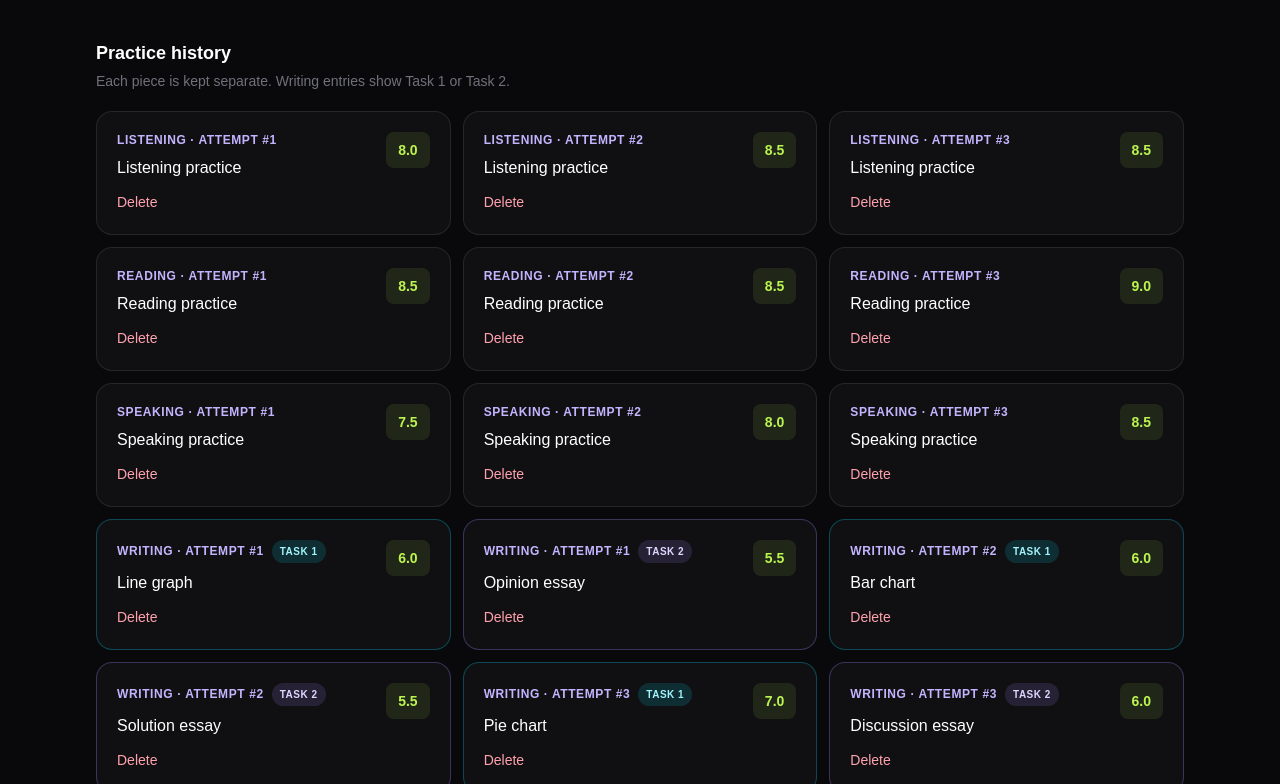
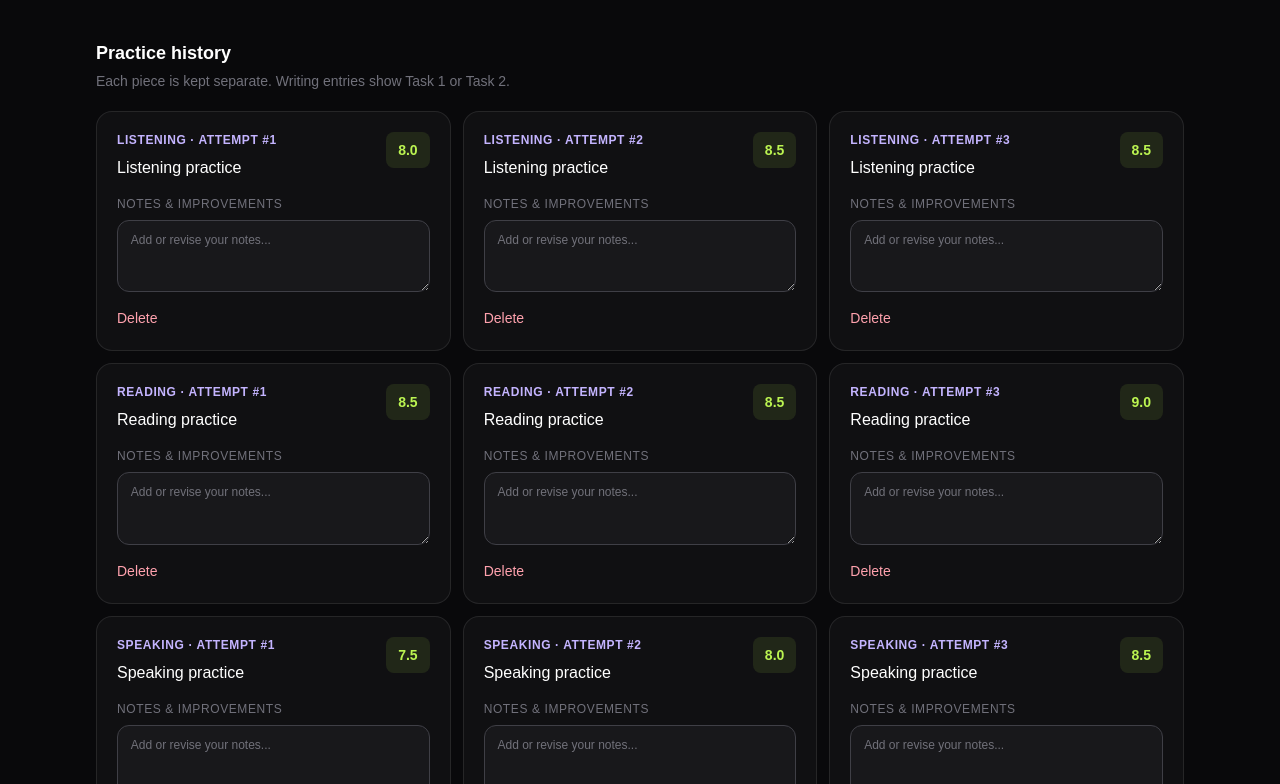
Before and after one commit to ConcreteSky/ielts-tracker, a Next.js app: page / in a window 1280 px wide. Shown: the part 1236-2020 px from the top of the page. Built offline with nearby package versions, Linux system fonts and the light colour scheme.

Commit message:
Restore editable notes for practice entries

```diff
--- a/app/page.tsx
+++ b/app/page.tsx
@@ -451,16 +451,25 @@ export default function Home() {
                       {band(entry.score)}
                     </span>
                   </div>
-                  {entry.notes && (
-                    <div className="mt-4 rounded-xl bg-white/[0.04] p-3">
-                      <p className="text-xs font-medium uppercase tracking-wider text-zinc-500">
-                        Notes & improvements
-                      </p>
-                      <p className="mt-1 whitespace-pre-wrap text-sm leading-6 text-zinc-300">
-                        {entry.notes}
-                      </p>
-                    </div>
-                  )}
+                  <label className="mt-4 block text-xs font-medium uppercase tracking-wider text-zinc-500">
+                    Notes & improvements
+                    <textarea
+                      aria-label={`Notes for ${entry.title}`}
+                      value={entry.notes}
+                      onChange={(e) =>
+                        setEntries((current) =>
+                          current.map((item) =>
+                            item.id === entry.id
+                              ? { ...item, notes: e.target.value }
+                              : item,
+                          ),
+                        )
+                      }
+                      placeholder="Add or revise your notes..."
+                      rows={3}
+                      className="field mt-2 normal-case tracking-normal"
+                    />
+                  </label>
                   <button
                     onClick={() => remove(entry.id)}
                     className="mt-3 text-sm text-rose-300 hover:text-rose-200"
```
